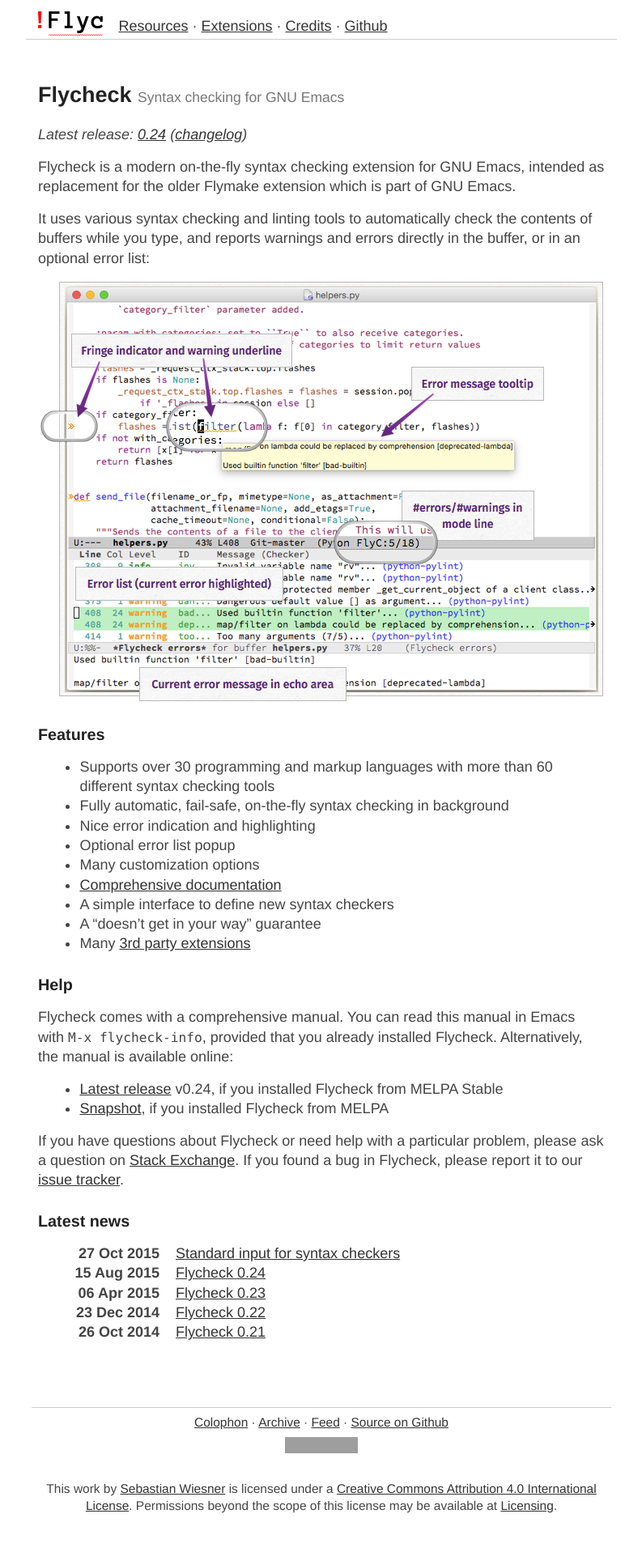
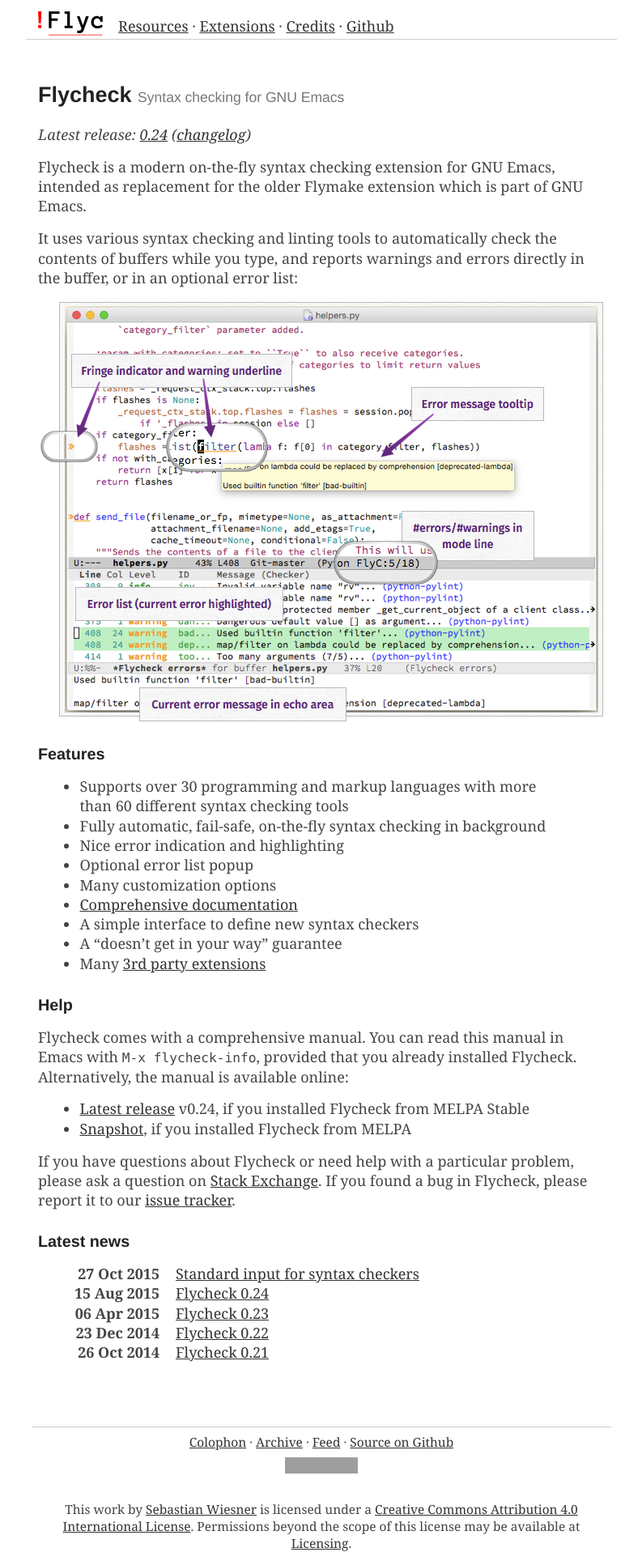
Before and after one commit to cmarqu/flycheck.github.io, a Jekyll site: the page built from index.md, in a window 1280 px wide. Shown: the whole page at 81% size, without its empty margins (243-1036 px from the left). Built offline with Jekyll 4.4.1, drawn with Linux system fonts in a browser that asks for light colours; some web fonts are replaced; before the commit the page ends 1887 px from its top, so only the background shows below that; grey boxes are pictures that could not be loaded.

Commit message:
Use Source Serif Pro as body font
Closes GH-9

```diff
--- a/_sass/fonts.scss
+++ b/_sass/fonts.scss
@@ -1,2 +1,3 @@
 @import 'fonts/source-code-pro/source-code-pro.css';
 @import 'fonts/source-sans-pro/source-sans-pro.css';
+@import 'fonts/source-serif-pro/source-serif-pro.css';
--- a/_sass/main.scss
+++ b/_sass/main.scss
@@ -30,9 +30,9 @@
   -webkit-font-feature-settings: $features;
 }
 
-$main-font: 'Source Sans Pro', 'Helvetica Neue', Helvetica, Arial, sans-serif;
+$main-font: 'Source Serif Pro', Georgia, Times, 'Times New Roman', serif;
 $main-color: #444;
-$font-size: 18px;
+$font-size: 16px;
 
 $sans-font: 'Source Sans Pro', 'Helvetica Neue', Helvetica, Arial, sans-serif;
 
```
Also changed, not shown: .gitmodules.
